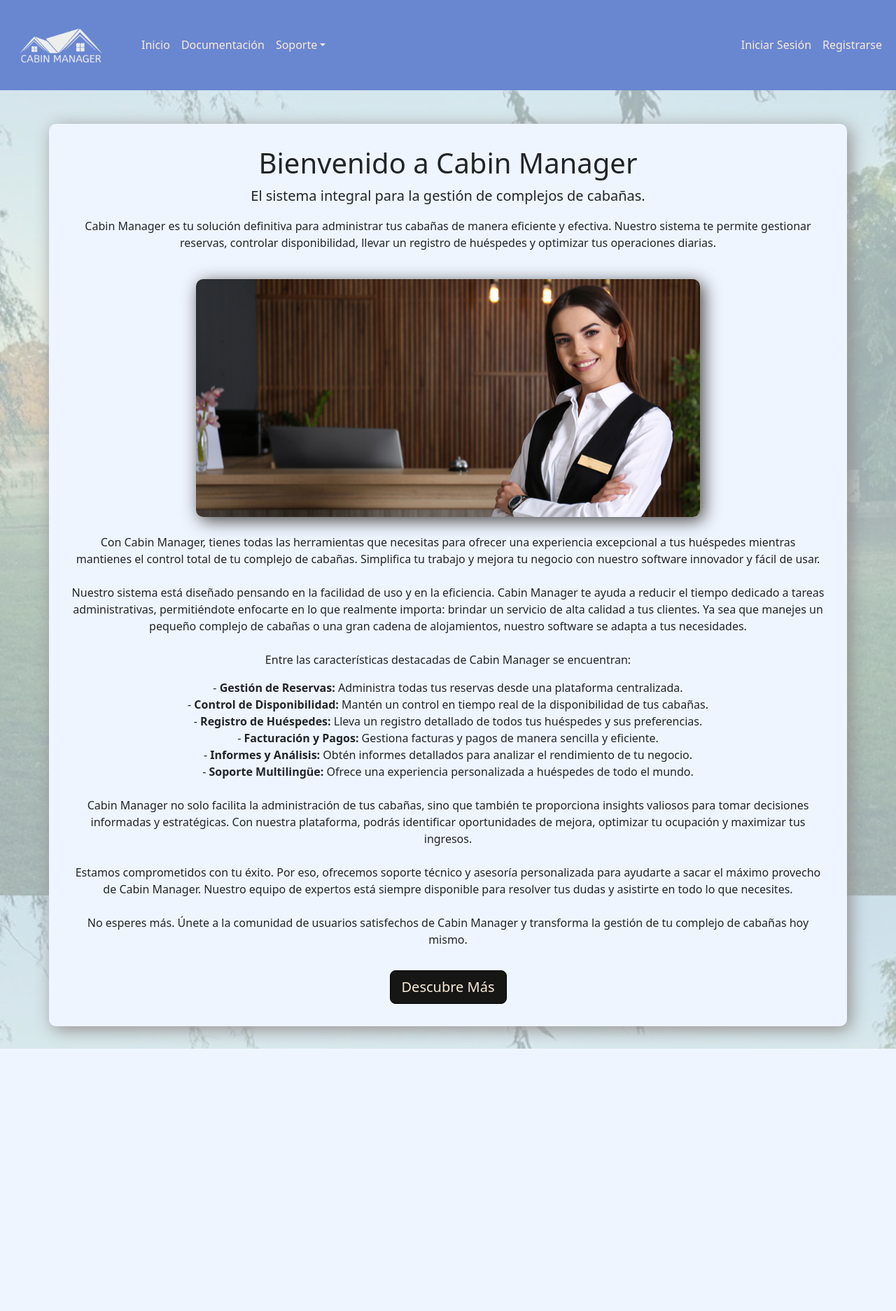
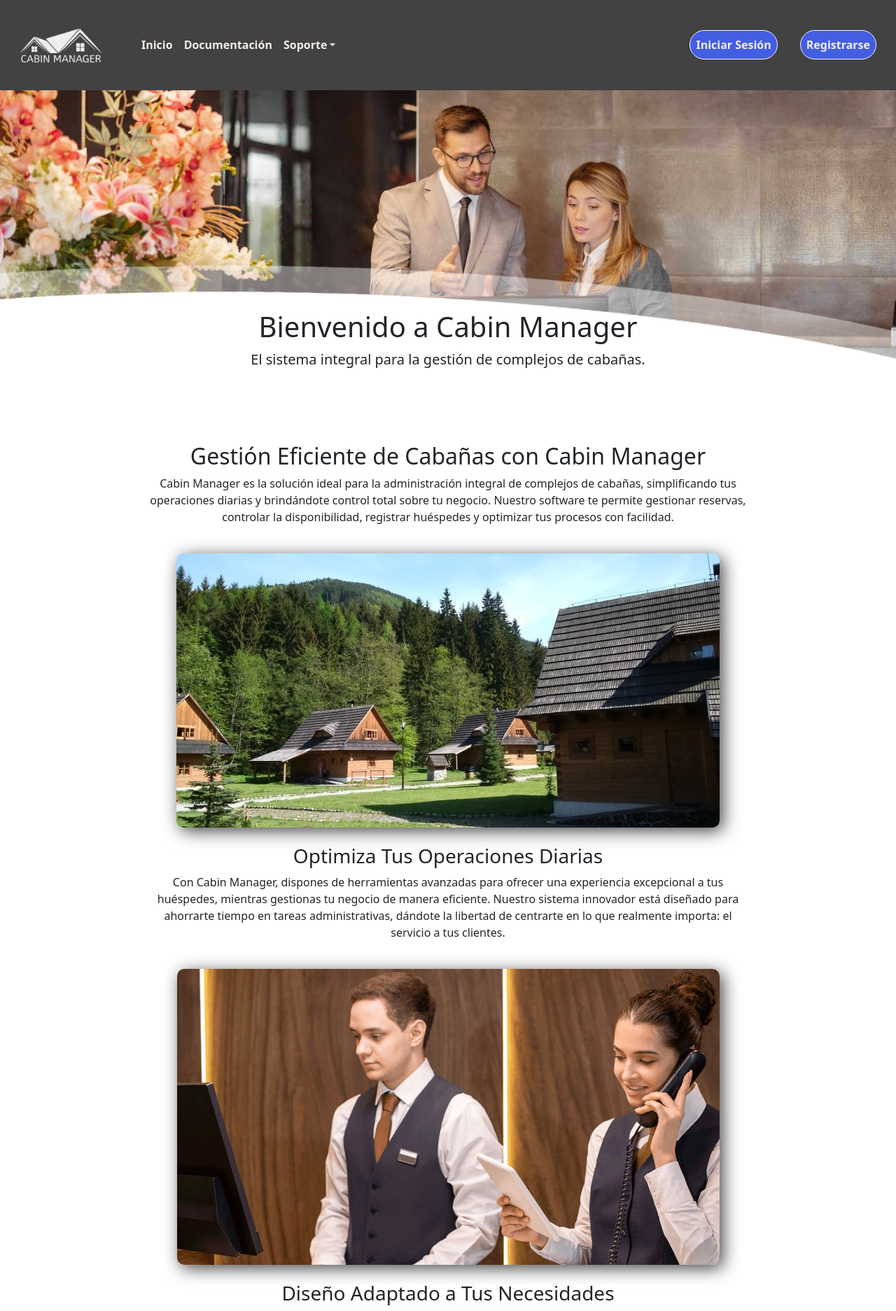
Before and after one commit to AdrianC89/Cabin-Manager-Web, a Node server app: page / in a window 1280 px wide. Shown: the top 1874 px of the page at 70% size. Before the commit the page ends 1499 px from the top, so only its background shows below. Run offline with Node 20, Linux system fonts and the light colour scheme; some libraries are stand-ins or nearby versions.

Commit message:
mejoras en la interfaz

```diff
--- a/public/css/style.css
+++ b/public/css/style.css
@@ -1,10 +1,6 @@
 body {
-  background-color: rgba(208, 236, 241, 0.731);
-  background-image: url('../images/complejo-cabanas-cerro-redondo-tandil-pic-9.png');
-  background-repeat: no-repeat;
-  background-size: cover;
-  background-attachment: fixed;
-  background-position: center -300px;
+  background-color: #ffffff;
+
 }
 
 
@@ -12,14 +8,14 @@ header {
   position: sticky;
   width: 100%;
   top: 0;
-
+  z-index: 9999;
 }
 #logo {
   width: 150px;
   margin-right: 2rem;
 }
 .navbar {
-  background: rgb(105, 134, 209);
+  background: rgba(17, 17, 18, 0.792);
   justify-content: space-between;
 }
 .navbar-nav-center {
@@ -43,17 +39,42 @@ header {
   border-radius: 0px;
 }
 .nav-link, .dropdown-toggle {
-  color: antiquewhite;
+  color: rgb(244, 238, 229);
+  font-weight: bold;
 }
 .nav-link:hover {
-  color: rgb(235, 218, 32);
+  color: rgb(206, 203, 174);
 }
+
+.rounded-circle {
+  width: 40px ;
+  height: 40px;
+  object-fit: cover;
+  margin-right: 1rem;
+  border: 2px solid #ffffff;
+}
+
+#inicio-sesion, #registro {
+  border: 1px solid whitesmoke;
+  margin: 1rem;
+  border-radius: 25px;
+  max-width: 150px;
+  text-align: center;
+  background-color: rgb(67, 94, 227);
+}
+
+#inicio-sesion:hover, #registro:hover {
+  border: 1px solid rgb(67, 94, 227);
+  color: rgb(67, 94, 227);
+  background-color: whitesmoke;
+}
+
 .btn {
   border: 1px solid black;
   color: black;
 }
 .btn:hover {
-  background: rgba(118, 118, 109, 0.139);
+  background: rgb(105, 139, 203);
   border: 1px solid black;
 }
 
@@ -64,12 +85,48 @@ header {
 }
 
 .mt-5 {
-  background-color: rgb(239, 245, 255);
   padding: 2rem;
   margin-bottom: 2rem;
-  border-radius: 10px;
-  box-shadow: 5px 5px 1.5rem rgb(147, 142, 142);
+  margin-top: 1rem;
 }
+
+/*Index */
+.imagenindex {
+  position: relative;
+  width: 100%;
+  overflow: hidden;
+}
+.imagenindex img{
+  width: 100%;
+  height: auto;
+  display: block;
+}
+
+.texto-imagen {
+  position: absolute;
+  bottom: 0;
+  left: 50%;
+  transform: translateX(-50%);
+  text-align: center;
+  width: 100%;
+}
+
+.lead {
+  margin: auto;
+}
+
+.col-md-12 p {
+  padding-left: 10%;
+  padding-right: 10%;
+}
+
+#dispositivos{
+  width: 50%;
+  margin: auto;
+  height: auto;
+  display: block;
+}
+
 
 /* Inicio de Sesión */
 .login-container, .register-container, .admin-container{
@@ -173,6 +230,14 @@ header {
   border-radius: 0 !important;
 }
 
+/*Perfil*/
+.img-profile {
+  width: 250px;
+  height: 250px;
+  border-radius: 50%;
+  border: 2px solid grey;
+  box-shadow: 0 4px 8px rgba(0, 0, 0, 0.7);
+}
 
 
 /* Estilos de Loader */
--- a/views/index.ejs
+++ b/views/index.ejs
@@ -1,48 +1,48 @@
 <%- include("templates/header", {tituloWeb: 'Página de inicio' , }) %>
+
     <main>
+        <div class="imagenindex">
+            <img src="images/gestioncabana.png" alt="">
+            <div class="texto-imagen">
+                <h1>Bienvenido a Cabin Manager</h1>
+                <p class="lead">El sistema integral para la gestión de complejos de cabañas.</p>
+            </div>
+        </div>
         <div class="container mt-5">
             <div class="row">
                 <div class="col-md-12 text-center">
-                    <h1>Bienvenido a Cabin Manager</h1>
-                    <p class="lead">El sistema integral para la gestión de complejos de cabañas.</p>
-                    <p>Cabin Manager es tu solución definitiva para administrar tus cabañas de manera eficiente y
-                        efectiva. Nuestro sistema te permite gestionar reservas, controlar disponibilidad, llevar un
-                        registro de huéspedes y optimizar tus operaciones diarias.</p>
-                    <img src="images/42474.jpg" class="img-fluid mt-4" alt="Cabin Manager">
-                    <p class="mt-4">Con Cabin Manager, tienes todas las herramientas que necesitas para ofrecer una
-                        experiencia excepcional a tus huéspedes mientras mantienes el control total de tu complejo de
-                        cabañas. Simplifica tu trabajo y mejora tu negocio con nuestro software innovador y fácil de
-                        usar.</p>
-                    <p class="mt-4">Nuestro sistema está diseñado pensando en la facilidad de uso y en la eficiencia.
-                        Cabin Manager te ayuda a reducir el tiempo dedicado a tareas administrativas, permitiéndote
-                        enfocarte en lo que realmente importa: brindar un servicio de alta calidad a tus clientes. Ya
-                        sea que manejes un pequeño complejo de cabañas o una gran cadena de alojamientos, nuestro
-                        software se adapta a tus necesidades.</p>
-                    <p class="mt-4">Entre las características destacadas de Cabin Manager se encuentran:</p>
+                    <h2 class="mt-4">Gestión Eficiente de Cabañas con Cabin Manager</h2>
+                    <p>Cabin Manager es la solución ideal para la administración integral de complejos de cabañas, simplificando tus operaciones diarias y brindándote control total sobre tu negocio. Nuestro software te permite gestionar reservas, controlar la disponibilidad, registrar huéspedes y optimizar tus procesos con facilidad.</p>
+
+                    <img src="images/cabanasbosque.jpg" class="img-fluid mt-4" alt="Cabin Manager">
+
+                    <h3 class="mt-4">Optimiza Tus Operaciones Diarias</h3>
+                    <p>Con Cabin Manager, dispones de herramientas avanzadas para ofrecer una experiencia excepcional a tus huéspedes, mientras gestionas tu negocio de manera eficiente. Nuestro sistema innovador está diseñado para ahorrarte tiempo en tareas administrativas, dándote la libertad de centrarte en lo que realmente importa: el servicio a tus clientes.</p>
+                    <img src="images/recepcion.png" class="img-fluid mt-4" alt="Cabin Manager">
+
+                    <h3 class="mt-4">Diseño Adaptado a Tus Necesidades</h3>
+                    <p>Cabin Manager se adapta tanto a pequeños complejos de cabañas como a grandes cadenas de alojamientos, permitiendo una fácil gestión sin importar el tamaño de tu negocio. Nuestro enfoque centrado en la facilidad de uso te garantiza una experiencia simple e intuitiva.</p>
+                    <img src="images/cabanasbosque.jpg" class="img-fluid mt-4" alt="Cabin Manager">
+
+                    <h3 class="mt-4">Características Principales</h3>
                     <ul class="list-unstyled">
-                        <li>- <strong>Gestión de Reservas:</strong> Administra todas tus reservas desde una plataforma
-                            centralizada.</li>
-                        <li>- <strong>Control de Disponibilidad:</strong> Mantén un control en tiempo real de la
-                            disponibilidad de tus cabañas.</li>
-                        <li>- <strong>Registro de Huéspedes:</strong> Lleva un registro detallado de todos tus huéspedes
-                            y sus preferencias.</li>
-                        <li>- <strong>Facturación y Pagos:</strong> Gestiona facturas y pagos de manera sencilla y
-                            eficiente.</li>
-                        <li>- <strong>Informes y Análisis:</strong> Obtén informes detallados para analizar el
-                            rendimiento de tu negocio.</li>
-                        <li>- <strong>Soporte Multilingüe:</strong> Ofrece una experiencia personalizada a huéspedes de
-                            todo el mundo.</li>
+                        <li>- <strong>Gestión de Reservas:</strong> Administra y organiza todas tus reservas desde una plataforma centralizada.</li>
+                        <li>- <strong>Control de Disponibilidad:</strong> Monitorea en tiempo real la disponibilidad de tus cabañas.</li>
+                        <li>- <strong>Registro de Huéspedes:</strong> Lleva un control detallado de tus huéspedes y sus preferencias, mejorando la personalización del servicio.</li>
+                        <li>- <strong>Informes y Análisis:</strong> Obtén reportes detallados que te permitan analizar el rendimiento de tu negocio y tomar decisiones informadas.</li>
+                        <li>- <strong>Soporte Multilingüe:</strong> Ofrece una experiencia de usuario personalizada para clientes internacionales.</li>
                     </ul>
-                    <p class="mt-4">Cabin Manager no solo facilita la administración de tus cabañas, sino que también te
-                        proporciona insights valiosos para tomar decisiones informadas y estratégicas. Con nuestra
-                        plataforma, podrás identificar oportunidades de mejora, optimizar tu ocupación y maximizar tus
-                        ingresos.</p>
-                    <p class="mt-4">Estamos comprometidos con tu éxito. Por eso, ofrecemos soporte técnico y asesoría
-                        personalizada para ayudarte a sacar el máximo provecho de Cabin Manager. Nuestro equipo de
-                        expertos está siempre disponible para resolver tus dudas y asistirte en todo lo que necesites.
-                    </p>
-                    <p class="mt-4">No esperes más. Únete a la comunidad de usuarios satisfechos de Cabin Manager y
-                        transforma la gestión de tu complejo de cabañas hoy mismo.</p>
+
+                    <h3 class="mt-4">Mejora Tu Rentabilidad</h3>
+                    <p>Cabin Manager no solo facilita la administración de tus cabañas, sino que también te brinda información valiosa para mejorar tu ocupación y aumentar tus ingresos. Con análisis detallados y herramientas de gestión, puedes identificar oportunidades de crecimiento y optimizar tus recursos.</p>
+
+                    <h3 class="mt-4">Soporte Personalizado</h3>
+                    <p>Nos comprometemos a ofrecerte un servicio de alta calidad. Por ello, proporcionamos soporte técnico especializado y asesoría personalizada para que puedas sacar el máximo provecho de Cabin Manager. Nuestro equipo está siempre disponible para resolver tus dudas y ayudarte en cada paso del camino.</p>
+
+                    <h3 class="mt-4">Únete a la Revolución en Gestión de Cabañas</h3>
+                    <p>Descubre cómo Cabin Manager puede transformar la gestión de tu complejo de cabañas. Simplifica tus procesos y mejora la experiencia de tus huéspedes con nuestra solución avanzada y fácil de usar.</p>
+                    <img src="images/responsive.png" alt="imagen responsiva" id="dispositivos">
+
                     <a href="#" class="btn btn-primary btn-lg mt-3">Descubre Más</a>
                 </div>
             </div>
--- a/views/profile.ejs
+++ b/views/profile.ejs
@@ -15,7 +15,7 @@
         <div class="row mb-3">
             <div class="col-md-4">
                 <div class="text-center">
-                    <img src="<%= usuario.foto_perfil %>" class="rounded-circle" width="250" height="250" alt="Foto de perfil">
+                    <img src="<%= usuario.foto_perfil %>" class="img-profile" alt="Foto de perfil">
                     <div class="mt-3">
                         <input type="file" class="form-control" name="foto_perfil">
                     </div>
--- a/views/templates/header.ejs
+++ b/views/templates/header.ejs
@@ -45,7 +45,7 @@
               <li class="nav-item dropdown">
                 <a class="nav-link dropdown-toggle d-flex align-items-center" href="#" role="button" data-bs-toggle="dropdown" aria-expanded="false">
                   <!-- Foto de perfil del usuario -->
-                  <img src="<%= user.foto_perfil %>" alt="Foto de perfil" class="rounded-circle" width="40" height="40" style="object-fit: cover; margin-right: 8px;">
+                  <img src="<%= user.foto_perfil %>" alt="Foto de perfil" class="rounded-circle">
                   <!-- Nombre del usuario -->
                   <%= user.nombre %> <%= user.apellido %>
                 </a>
@@ -58,10 +58,10 @@
               </li>
             <% } else { %>
               <li class="nav-item">
-                <a class="nav-link" href="/login">Iniciar Sesión</a>
+                <a class="nav-link" href="/login" id="inicio-sesion">Iniciar Sesión</a>
               </li>
               <li class="nav-item">
-                <a class="nav-link" href="/register">Registrarse</a>
+                <a class="nav-link" href="/register" id="registro">Registrarse</a>
               </li>
             <% } %>
           </ul>
```
Also changed, not shown: public/images/42474.jpg (deleted), public/images/cabanasbosque.jpg (added), public/images/complejo-cabanas-cerro-redondo-tandil-pic-9.png (deleted), public/images/gestioncabana.png (added), public/images/recepcion.png (added), public/images/responsive.png (added).
